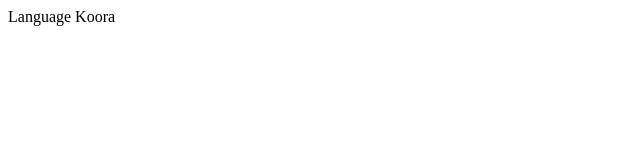
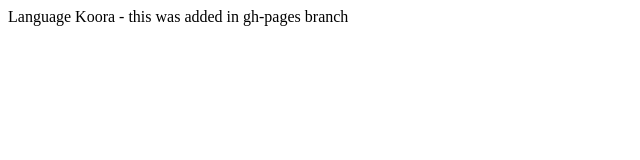
Before and after one commit to YossOviedo/mysite, a plain HTML site: page index.html in a window 1280 px wide. Shown: the whole page, without its empty margins (0-640 px from the left). Drawn offline with Linux system fonts and the light colour scheme.

Commit message:
added text

```diff
--- a/index.html
+++ b/index.html
@@ -7,6 +7,6 @@
   <title>Language Koora</title>
 </head>
 <body>
-  Language Koora
+  Language Koora - this was added in gh-pages branch
 </body>
 </html>
```
